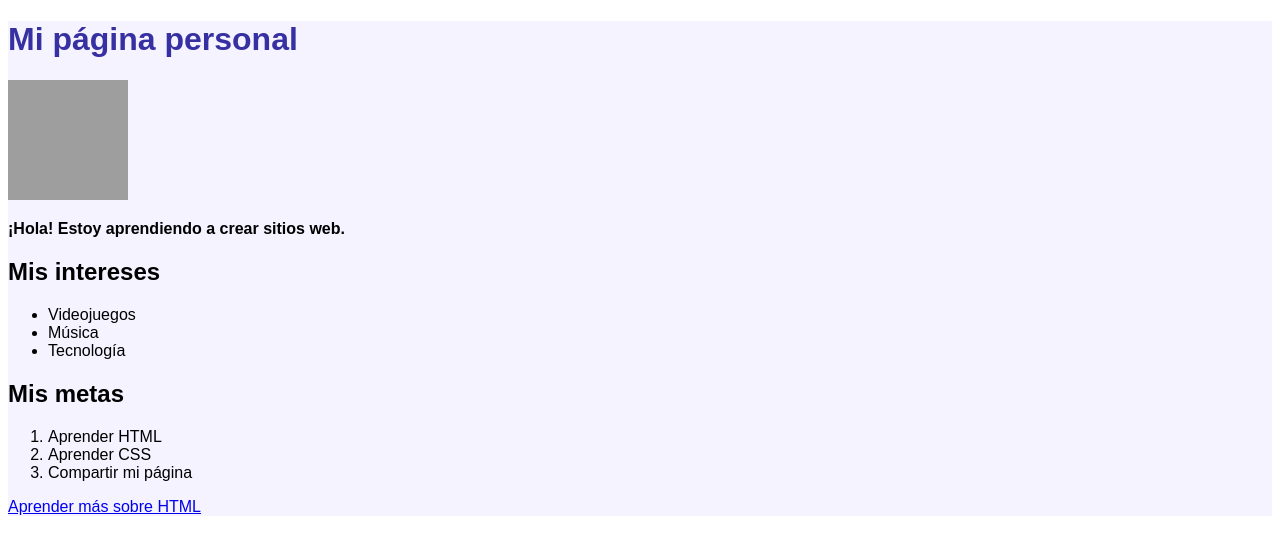
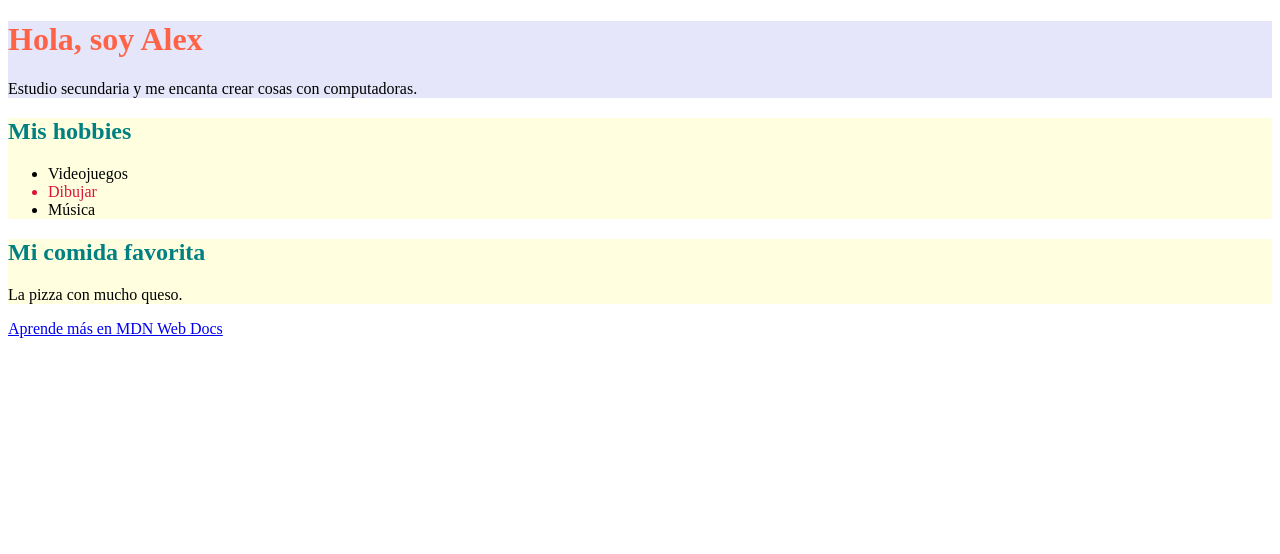
Before and after one commit to Aplicaciones-Web-1ASI0730-2620-8130/webdev-course-Caiman, a plain HTML site: page completed-examples/lesson-05/index.html in a window 1280 px wide. Drawn offline with Linux system fonts and the light colour scheme; grey boxes are pictures that could not be loaded.

Commit message:
feat(lesson-05): add CSS selectors starter, completed example and script

```diff
--- a/completed-examples/lesson-05/index.html
+++ b/completed-examples/lesson-05/index.html
@@ -3,31 +3,31 @@
 <head>
   <meta charset="UTF-8">
   <meta name="viewport" content="width=device-width, initial-scale=1.0">
-  <title>CSS y selectores</title>
+  <title>Mi perfil</title>
   <link rel="stylesheet" href="styles.css">
 </head>
 <body>
-  <main class="tarjeta-perfil">
-    <h1>Mi página personal</h1>
-    <img class="foto-perfil" src="https://api.dicebear.com/9.x/bottts/svg?seed=Alex" alt="Avatar ilustrado de Alex" width="120" height="120">
-    <p class="destacado">¡Hola! Estoy aprendiendo a crear sitios web.</p>
-    <section>
-      <h2>Mis intereses</h2>
+
+  <div id="perfil">
+    <h1>Hola, soy Alex</h1>
+    <p>Estudio secundaria y me encanta crear cosas con computadoras.</p>
+  </div>
+
+  <section class="tarjeta">
+    <h2>Mis hobbies</h2>
     <ul>
       <li>Videojuegos</li>
+      <li class="destacado">Dibujar</li>
       <li>Música</li>
-        <li>Tecnología</li>
     </ul>
   </section>
-    <section>
-      <h2>Mis metas</h2>
-      <ol>
-        <li>Aprender HTML</li>
-        <li>Aprender CSS</li>
-        <li>Compartir mi página</li>
-      </ol>
+
+  <section class="tarjeta">
+    <h2>Mi comida favorita</h2>
+    <p>La pizza con mucho queso.</p>
   </section>
-    <p><a href="https://developer.mozilla.org/es/docs/Web/HTML" target="_blank" rel="noopener noreferrer">Aprender más sobre HTML</a></p>
-  </main>
+
+  <a href="https://developer.mozilla.org/es/">Aprende más en MDN Web Docs</a>
+
 </body>
 </html>
--- a/completed-examples/lesson-05/styles.css
+++ b/completed-examples/lesson-05/styles.css
@@ -1,4 +1,25 @@
-body { font-family: Arial, sans-serif; }
-h1 { color: #3730a3; }
-.destacado { font-weight: bold; }
-.tarjeta-perfil { background-color: #f5f3ff; }
+/* Lección 5: Introducción a CSS y selectores */
+
+/* 1. Selector de etiqueta: afecta a TODAS las etiquetas h1 */
+h1 {
+  color: tomato;
+}
+
+h2 {
+  color: teal;
+}
+
+/* 2. Selector de clase: se escribe con un punto y se puede repetir */
+.tarjeta {
+  background-color: lightyellow;
+}
+
+/* 3. Selector de id: se escribe con # y es único en la página */
+#perfil {
+  background-color: lavender;
+}
+
+/* Reto: una clase propia aplicada a un solo elemento */
+.destacado {
+  color: crimson;
+}
--- a/starter-files/lesson-05/styles.css
+++ b/starter-files/lesson-05/styles.css
@@ -1 +1,2 @@
-/* Añade tus primeras reglas CSS. */
+/* Lección 5: Introducción a CSS y selectores */
+/* Escribe tus reglas aquí abajo */
```
Also changed, not shown: starter-files/lesson-05/index.html (+15 -15 lines), 1 other file. Lines whose indentation alone changed are shown as unchanged.
